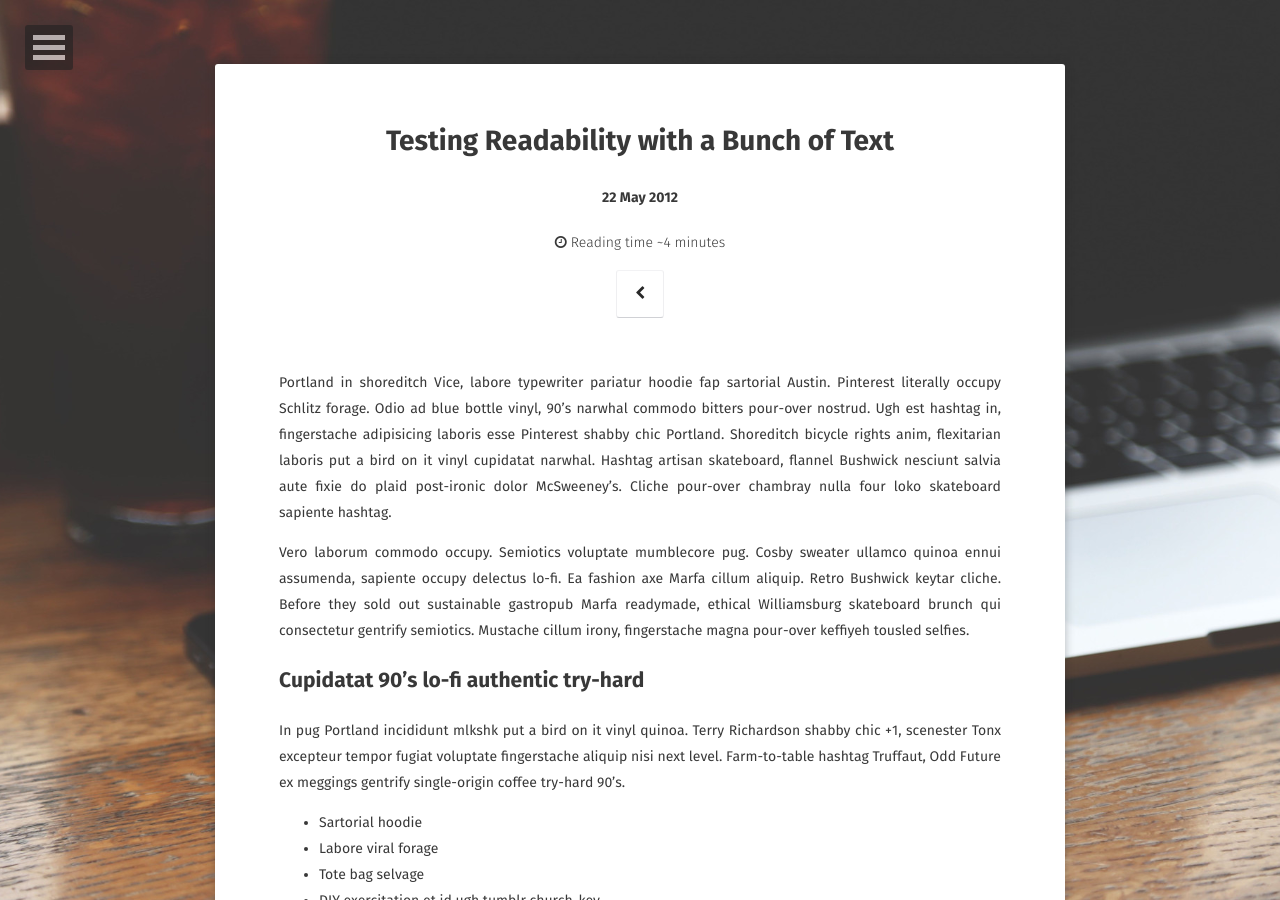
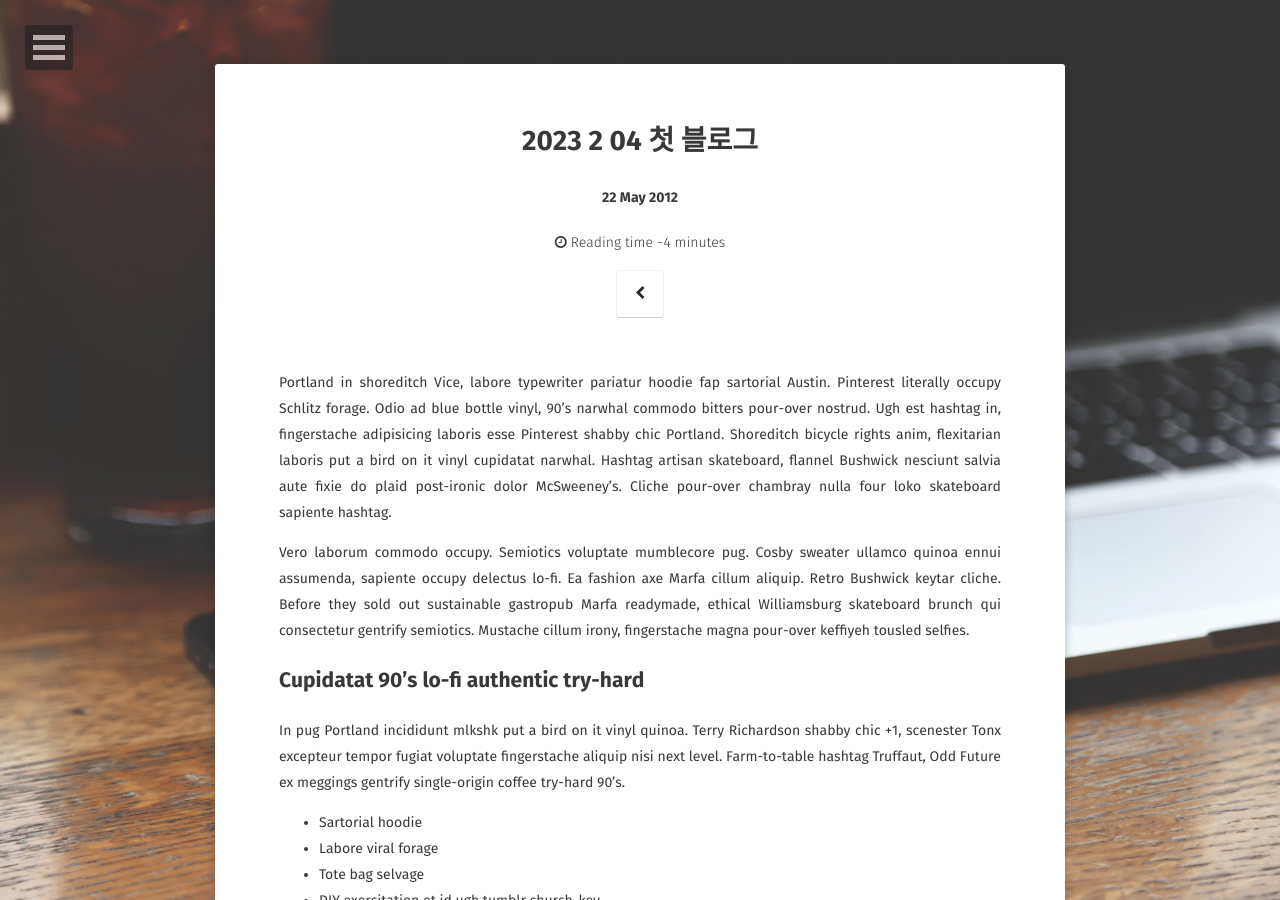
Before and after one commit to hajin0402/hajin0402.github.com, a Jekyll site: the page built from _posts/2012-05-22-readability-post.md, in a window 1280 px wide and 900 px high. Built offline with Jekyll 4.4.1, drawn with Linux system fonts in a browser that asks for light colours; some web fonts are replaced; comment, search, counter and statistics services are not loaded.

Commit message:
Update 2012-05-22-readability-post.md

```diff
--- a/_posts/2012-05-22-readability-post.md
+++ b/_posts/2012-05-22-readability-post.md
@@ -1,6 +1,6 @@
 ---
 layout: post
-title: "Testing Readability with a Bunch of Text"
+title: "2023 2 04 첫 블로그"
 date: 2012-05-22
 excerpt: "A ton of text to test readability."
 tags: [sample post, readability, test]
```
